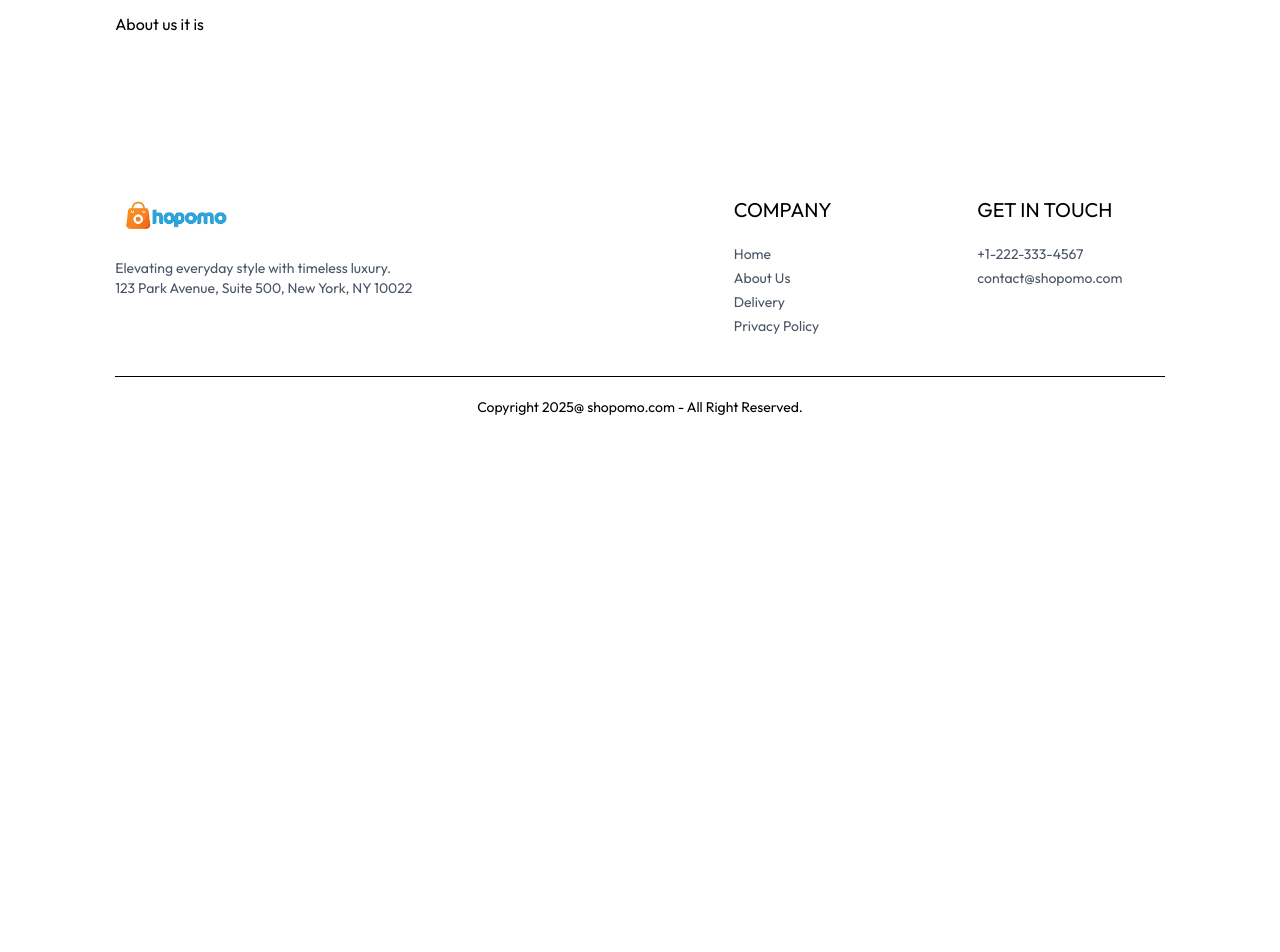
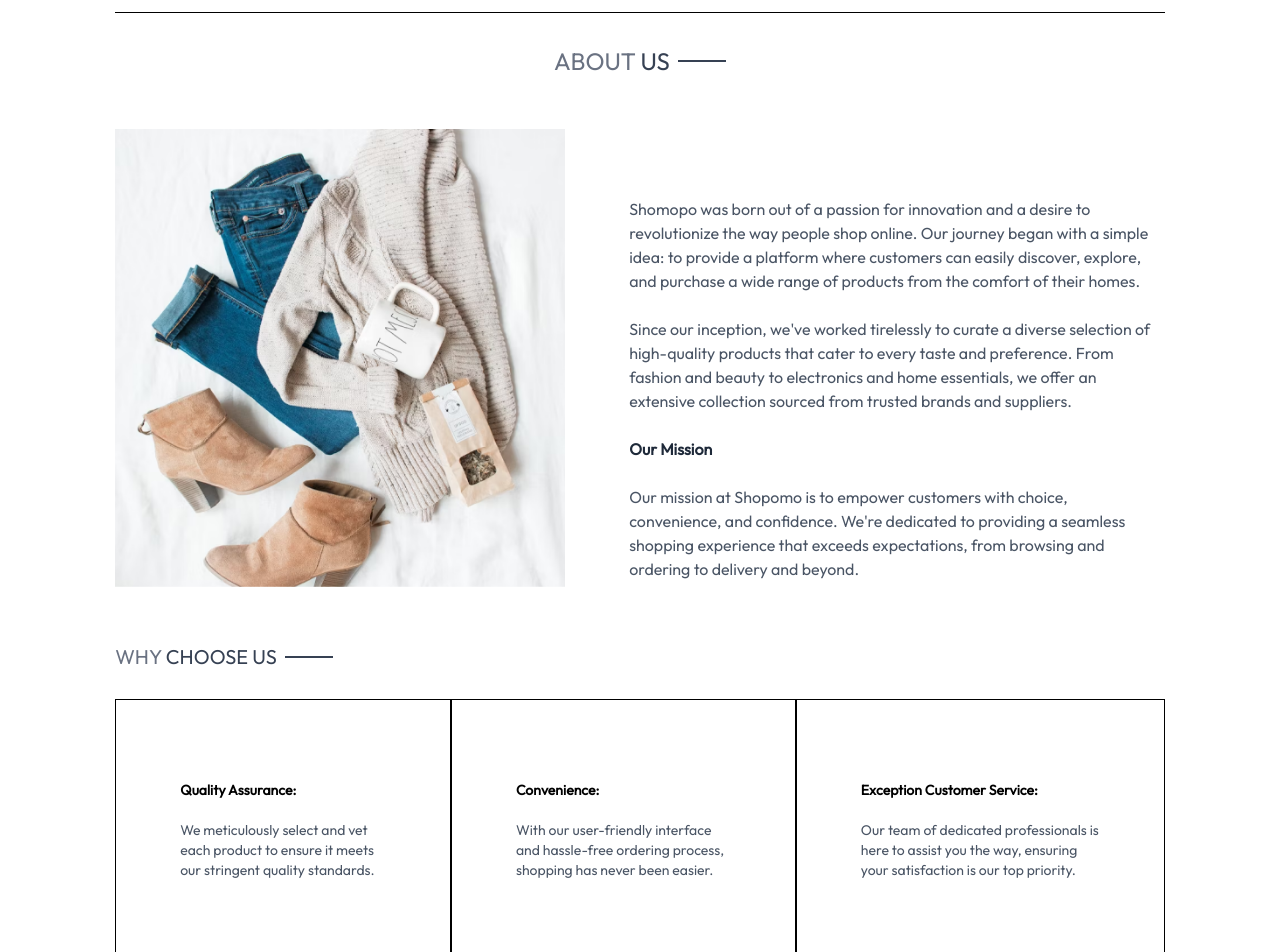
Before and after one commit to dubeyshubham108/shopomo, a React (Vite) app in the folder shopomo-frontend/: page /About in a window 1280 px wide. Shown: the part 80-1032 px from the top of the page. Before the commit the page ends 800 px from the top, so only its background shows below. Built offline with nearby package versions, Linux system fonts and the light colour scheme.

Commit message:
Created Contact Us, Profile Page and About Page

```diff
--- a/shopomo-frontend/src/Pages/About.jsx
+++ b/shopomo-frontend/src/Pages/About.jsx
@@ -1,8 +1,49 @@
 import React from "react";
+import Title from "../components/Title";
+import { assets } from "../assets/frontend_assets/assets";
+import NewsletterBox from "../components/NewsletterBox";
+
 
 const About = () => {
     return (
-        <h1>About us it is</h1>
+        <div>
+
+            <div className="text-2xl text-center pt-8 border-t">
+                <Title text1={'ABOUT '} text2={'US'}/>
+            </div>
+
+            <div className="my-10 flex flex-col md:flex-row gap-16">
+                <img className="w-full md:max-w-[450px]" src={assets.about_img} alt="" />
+                <div className="flex flex-col justify-content gap-6 md:w-2/4 text-gray-600 mt-17">
+                <p>Shomopo was born out of a passion for innovation and a desire to revolutionize the way people shop online. Our journey began with a simple idea: to provide a platform where customers can easily discover, explore, and purchase a wide range of products from the comfort of their homes.</p>
+                <p>Since our inception, we've worked tirelessly to curate a diverse selection of high-quality products that cater to every taste and preference. From fashion and beauty to electronics and home essentials, we offer an extensive collection sourced from trusted brands and suppliers.</p>
+                <b className="text-gray-800">Our Mission</b>
+                <p>Our mission at Shopomo is to empower customers with choice, convenience, and confidence. We're dedicated to providing a seamless shopping experience that exceeds expectations, from browsing and ordering to delivery and beyond.</p>
+                </div>
+            </div>
+
+            <div className="text-xl py-4">
+                <Title text1={'WHY '} text2={'CHOOSE US'}/>
+            </div>
+
+            <div className="flex flex-col md:flex-row text-sm mb-20">
+                <div className="border px-10 md:px-16 py-8 sm:py-20 flex flex-col gap-5">
+                    <b>Quality Assurance:</b>
+                    <p className="text-gray-600">We meticulously select and vet each product to ensure it meets our stringent quality standards.</p>
+                </div>
+                <div className="border px-10 md:px-16 py-8 sm:py-20 flex flex-col gap-5">
+                    <b>Convenience:</b>
+                    <p className="text-gray-600">With our user-friendly interface and hassle-free ordering process, shopping has never been easier.</p>
+                </div>
+                <div className="border px-10 md:px-16 py-8 sm:py-20 flex flex-col gap-5">
+                    <b>Exception Customer Service:</b>
+                    <p className="text-gray-600">Our team of dedicated professionals is here to assist you the way, ensuring your satisfaction is our top priority.</p>
+                </div>
+            </div>
+
+            <NewsletterBox />
+
+        </div>
     )
 };
 
--- a/shopomo-frontend/src/Pages/Contact.jsx
+++ b/shopomo-frontend/src/Pages/Contact.jsx
@@ -1,8 +1,30 @@
 import React from "react";
+import Title from "../components/Title";
+import { assets } from "../assets/frontend_assets/assets";
+import NewsletterBox from "../components/NewsletterBox";
 
 const Contact = () => {
     return (
-        <h1>Contact here</h1>
+        <div>
+
+            <div className="text-center text-2xl pt-10 border-t">
+                <Title text1={'CONTACT '} text2={'US'}/>
+
+            </div>
+
+            <div className="my-10 flex flex-col justify-center md:flex-row gap-10 mb-28">
+                <img className="w-full md:max-w-[480px]" src={assets.contact_img} alt="" />
+                <div className="flex flex-col justify-center items-start gap-6">
+                    <p className="font-semibold text-xl text-gray-600">Our Store</p>
+                    <p className="text-gray-500">78231 NorthHill Station <br /> Suite 350, Hollywood Hills, USA</p>
+                    <p className="text-gray-500"> (+1) 415 898 9999 <br /> Email: admin@shopomo.com</p>
+                    <p className="font-semibold text-xl text-gray-600 ">Careers at Shomopo</p>
+                    <p className="text-gray-500"> Learn more about our teams and job openings</p>
+                    <button className="border border-black px-8 py-4 text-sm hover:bg-black hover:text-white transition-all duration-500">Explore Jobs</button>
+                </div>
+            </div>
+            <NewsletterBox />
+        </div>
     )
 };
 
--- a/shopomo-frontend/src/Pages/Login.jsx
+++ b/shopomo-frontend/src/Pages/Login.jsx
@@ -1,8 +1,31 @@
-import React from "react";
+import React, { useState } from "react";
 
 const Login = () => {
+
+    const [ currentState, setCurrentState ] = useState('Sign Up');
+    const onSubmitHandler = async (event) => {
+        event.preventDefault();
+    }
+
     return (
-        <h1>Login</h1>
+        <form onSubmit={onSubmitHandler} className="flex flex-col items-center w-[90%] sm:max-w-96 m-auto mt-14 gap-4 text-gray-800">
+            <div className="inline-flex items-center gap-2 mb-2 mt-10">
+                <p className="prata-regular text-3xl">{currentState}</p>
+                <hr className="border-none h-[1.5px] w-8 bg-gray-800"/>
+            </div>
+            {currentState==='Login' ? '' : <input type="text" className="w-full px-3 py-2 border border-gray-800" placeholder="Name" required/>}
+            <input type="email" className="w-full px-3 py-2 border border-gray-800" placeholder="Email" required/>
+            <input type="password" className="w-full px-3 py-2 border border-gray-800" placeholder="Password" required/>
+            <div className="w-full flex justify-between text-sm mt-[-8px]">
+                <p className="cursor-pointer">Forgot Your Password</p>
+                {
+                    currentState === 'Login'
+                    ? <p onClick={() => setCurrentState('Sign Up')} className="cursor-pointer">Create Account</p>
+                    : <p onClick={() => setCurrentState('Login')} className="cursor-pointer">Login Here</p>
+                }
+            </div>
+            <button className="bg-black text-white font-light px-8 py-2 mt-4 cursor-pointer">{currentState === 'Login' ? 'Sign In' : 'Sign Up'}</button>
+        </form>
     )
 };
 
--- a/shopomo-frontend/src/components/Navbar.jsx
+++ b/shopomo-frontend/src/components/Navbar.jsx
@@ -46,7 +46,7 @@
             <div className="flex item-center gap-6">
                 <img onClick={() => setShowSearch(true)} src={search_icon} className="w-4 cursor-pointer" alt="Cart icon" />
                 <div className="group relative">
-                    <img className="w-5.5 cursor-pointer" src={profile} alt="Profile icon" />
+                    <Link to='/login'><img className="w-5.5 cursor-pointer" src={profile} alt="Profile icon" /></Link>
                     <div className='group-hover:block hidden absolute dropdown-menu right-0 pt-4'>
                         <div className="flex flex-col gap-2 w-36 py-3 px-5 bg-slate-100 text-gray-500 rounded">
                             <p className='cursor-pointer hover:text-black'>My Profile</p>
```
